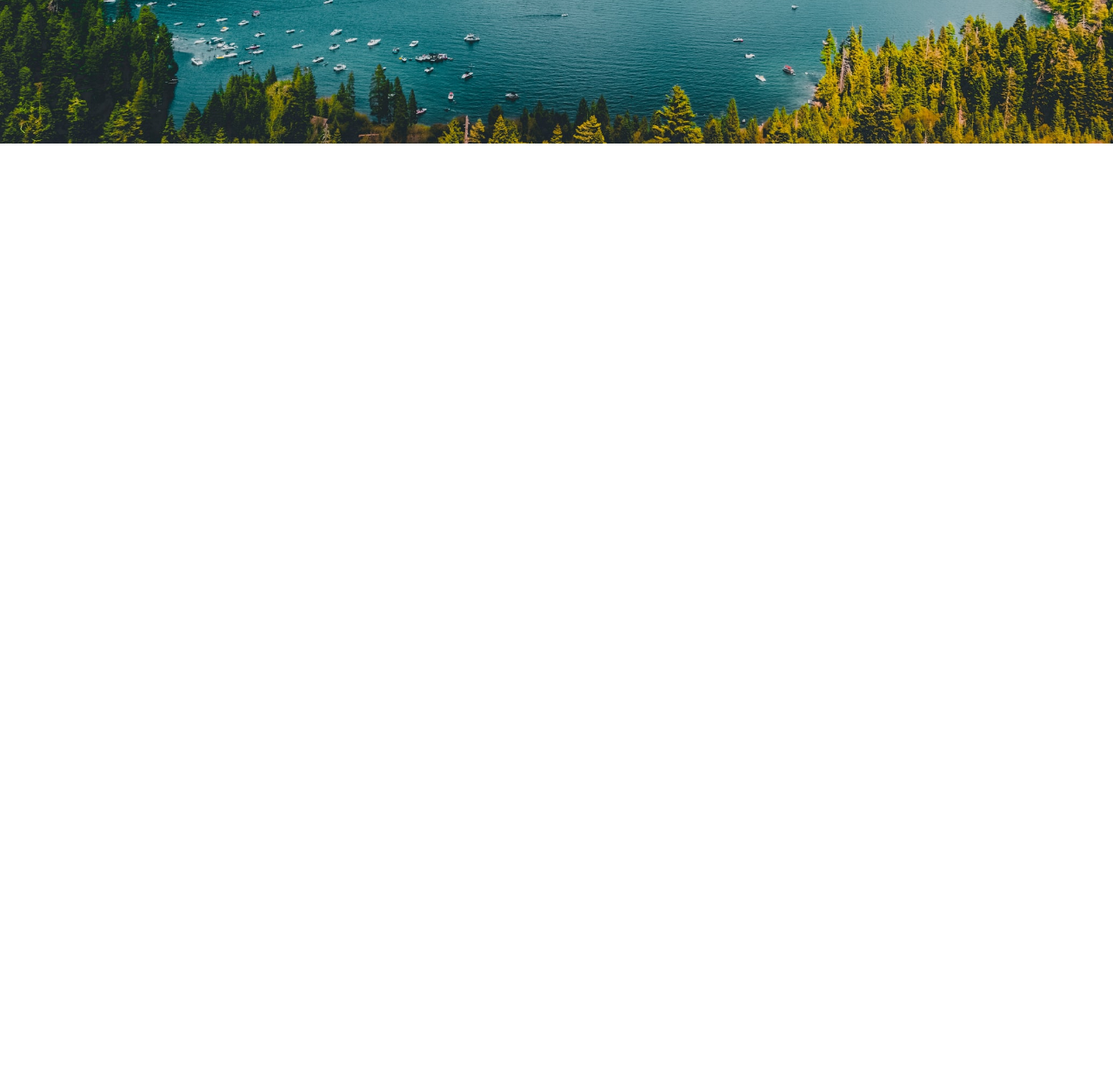
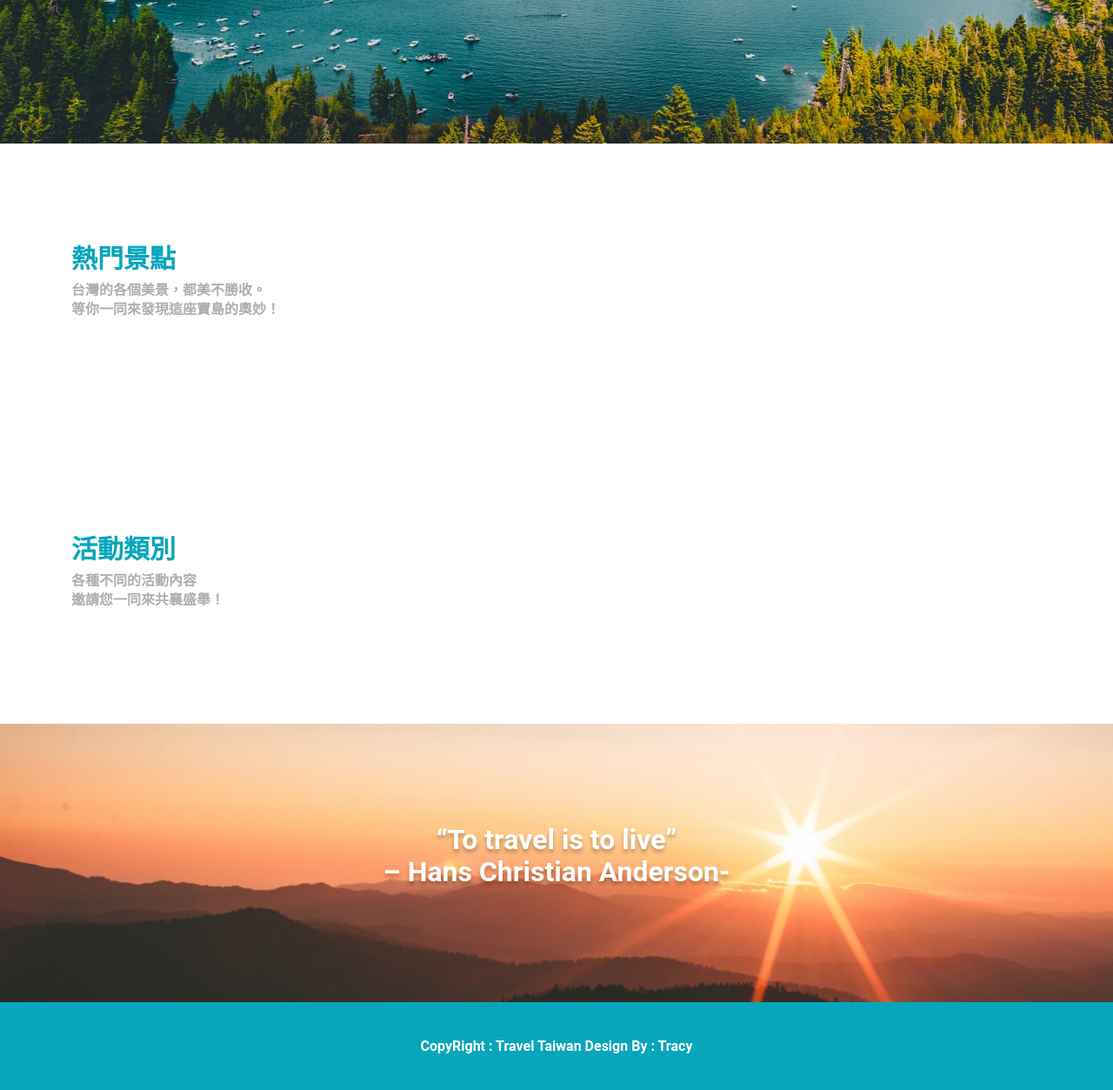
Before and after one commit to Huchan1124/F2E_Travel_Taiwan, a plain HTML site: page index.html in a window 1280 px wide. Shown: the part 500-1753 px from the top of the page at 87% size. Before the commit the page ends 800 px from the top, so only its background shows below. Drawn offline with nearby package versions, Linux system fonts and the light colour scheme.

Commit message:
完成 熱門景點、活動類別、footer banner、banner區塊切版

```diff
--- a/index.html
+++ b/index.html
@@ -10,6 +10,7 @@
     <link rel="stylesheet" href="./scss/style.css">
 </head>
 <body>
+  <header>
     <nav class="navbar navbar-expand-lg navbar-light bg-light">
       <div class="container">
         <a class="navbar-brand" href="index.html">
@@ -34,7 +35,10 @@
         </div>
       </div>
     </nav>
-      <header class="banner">
+
+  </header>
+
+      <main class="banner">
           <h2 class="banner__title  text-center mb-md-4">Welcome to Travel Taiwan</h2>
 
             <div class="row justify-content-center">
@@ -63,12 +67,35 @@
                 </div>
 
             </div>
+          </main>
+      <section class="scene">
+        <div class="container">
+          <h3 class="section__title">熱門景點</h3>
+          <p class="section__text">台灣的各個美景，都美不勝收。<br>
+            等你一同來發現這座寶島的奧妙！</p>
+
+        </div>
 
 
+      </section>
+      <section class="activity">
+        <div class="container">
+          <h3 class="section__title">活動類別</h3>
+          <p class="section__text">各種不同的活動內容<br>
+            邀請您一同來共襄盛舉！</p>
+        </div>
 
+      </section>
+      <section class="footer__banner">
+        <p class="footer__banner__text text-center">“To travel is to live” <br>
+          – Hans Christian Anderson-</p>
 
+      </section>
+      <footer class="footer">
+        <p class="text-white text-center m-0">CopyRight :  Travel Taiwan    Design By :  Tracy</p>
 
-      </header>
+      </footer>
+
 
 </body>
 </html>
--- a/scss/style.scss
+++ b/scss/style.scss
@@ -1,4 +1,11 @@
+*,
+*::after,
+*::before {
+  font-family: Roboto !important;
+  font-weight: bold;
 
+
+}
 
 .banner {
   width: 100%;
@@ -9,10 +16,47 @@
 }
 
 .banner__title {
-   color: #FFFFFF;
+  color: #ffffff;
   text-shadow: 10px 8px 12px rgba(0, 0, 0, 0.37);
-   font-family: Roboto;
   font-size: 48px;
   font-style: italic;
   font-weight: bold;
 }
+
+.section__title {
+  color: #08a6bb;
+  font-size: 30px;
+  line-height: 35px;
+  font-weight: bold;
+}
+
+.section__text {
+  color: #aeaeae;
+  font-size: 16px;
+  line-height: 22px;
+}
+
+
+.scene , .activity{
+    padding: 9% 0 ;
+}
+
+.footer__banner {
+    padding: 9% 0;
+    background: url("../images/banner/footer-banner.png");
+    background-size: cover;
+
+    &__text {
+        color: white;
+        text-shadow: 0px 4px 4px rgba(0, 0, 0, 0.25);
+        font-weight: bold;
+        font-size: 32px;
+        line-height: 37px;
+
+    }
+}
+
+.footer {
+    padding: 3% 0;
+    background-color: #08A6BB;
+}
```
Also changed, not shown: images/banner/footer-banner.png (added), scss/style.css, 1 other file. Lines whose indentation alone changed are shown as unchanged.
